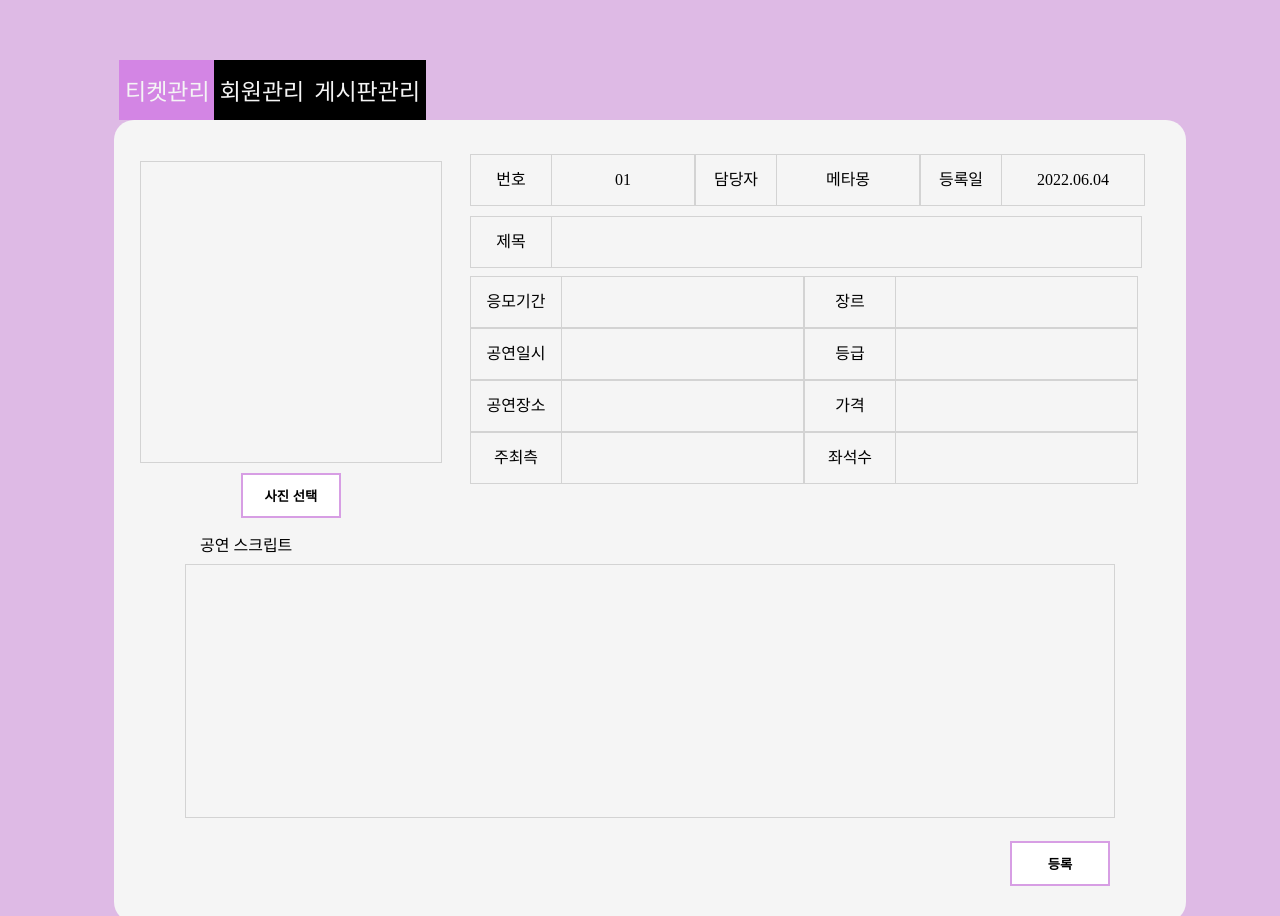
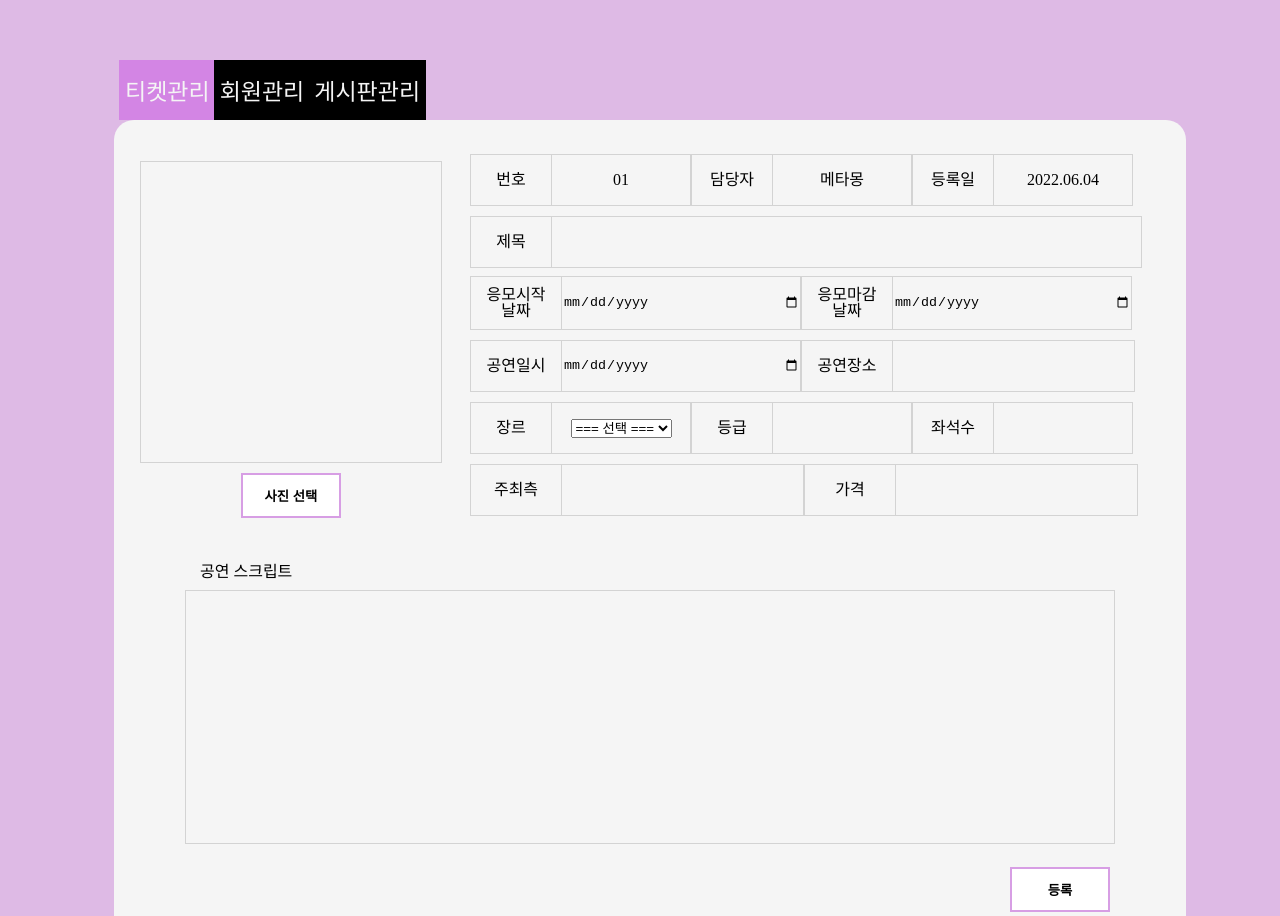
Before and after one commit to Meta-mong/Meta-Ticket-front-end, a plain HTML site: page view/admin_modifyticket.html in a window 1280 px wide. Shown: the top 916 px of the page. Drawn offline with nearby package versions, Linux system fonts and the light colour scheme.

Commit message:
feat: admin 티켓 페이지 수정

```diff
--- a/public/css/admin_ticket.css
+++ b/public/css/admin_ticket.css
@@ -74,7 +74,8 @@
   width: 100%;
 }
 
-.container .main .inner .list1 {
+.container .main .inner .list1,
+.container .main .inner .list4 {
   /* display: flex; */
   /* height : 50px;    */
   margin-bottom: 10px;
@@ -82,19 +83,22 @@
   border-collapse: collapse;
 }
 
-.container .main .inner .list1 table {
+.container .main .inner .list1 table,
+.container .main .inner .list4 table {
   table-layout: fixed;
   width: 700px;
   padding: 10px;
 }
 
-.container .main .inner .list1 tr {
+.container .main .inner .list1 tr,
+.container .main .inner .list4 tr {
   float: left;
   border: 1px solid lightgray;
 
 }
 
-.container .main .inner .list1 th {
+.container .main .inner .list1 th,
+.container .main .inner .list4 th {
   border-right: 1px solid lightgray;
   padding: 10px;
   width: 60px;
@@ -102,8 +106,9 @@
   vertical-align: middle;
 }
 
-.container .main .inner .list1 td {
-  width: 142px;
+.container .main .inner .list1 td,
+.container .main .inner .list4 td {
+  width: 138px;
   height: 30px;
   vertical-align: middle;
 }
@@ -130,7 +135,7 @@
 }
 
 .container .main .title td {
-  width: 587px;
+  width: 580px;
   height: 30px;
   vertical-align: middle;
 }
@@ -144,17 +149,16 @@
 
 .container .main .inner .list2,
 .container .main .inner .list3,
-.container .main .inner .list3,
 .container .main .inner .list5 {
   /* display: flex; */
   /* height : 50px;    */
+  margin-bottom: 10px;
   font-size: 16px;
   border-collapse: collapse;
 }
 
 .container .main .inner .list2 table,
 .container .main .inner .list3 table,
-.container .main .inner .list4 table,
 .container .main .inner .list5 table {
   table-layout: fixed;
   width: 700px;
@@ -162,7 +166,6 @@
 
 .container .main .inner .list2 tr,
 .container .main .inner .list3 tr,
-.container .main .inner .list4 tr,
 .container .main .inner .list5 tr {
   float: left;
   border: 1px solid lightgray;
@@ -170,7 +173,6 @@
 
 .container .main .inner .list2 th,
 .container .main .inner .list3 th,
-.container .main .inner .list4 th,
 .container .main .inner .list5 th {
   border-right: 1px solid lightgray;
   padding: 10px;
@@ -181,7 +183,6 @@
 
 .container .main .inner .list2 td,
 .container .main .inner .list3 td,
-.container .main .inner .list4 td,
 .container .main .inner .list5 td {
   width: 237px;
   height: 30px;
@@ -190,10 +191,23 @@
 
 .container .main .inner .list2 td input,
 .container .main .inner .list3 td input,
-.container .main .inner .list4 td input,
 .container .main .inner .list5 td input {
   height: 40px;
   width: 237px;
+  border: 0;
+  background-color: whitesmoke;
+}
+
+.container .main .inner .list4 td input{
+  height: 40px;
+  width: 110px;
+  border: 0;
+  background-color: whitesmoke;
+}
+
+.container .main .inner .list4 .genre{
+  width: 130px;
+  height: 40px;
   border: 0;
   background-color: whitesmoke;
 }
--- a/view/admin_modifyticket.html
+++ b/view/admin_modifyticket.html
@@ -64,12 +64,12 @@
             <div class="list2">
               <table id="vertical-1">
                 <tr>
-                  <th>응모기간</th>
-                  <td><input type="text" placeholder=""></td>
+                  <th>응모시작날짜</th>
+                  <td><input type="date" placeholder=""></td>
                 </tr>
                 <tr>
-                  <th>장르</th>
-                  <td><input type="text" placeholder=""></td>
+                  <th>응모마감날짜</th>
+                  <td><input type="date" placeholder=""></td>
                 </tr>
               </table>
             </div>
@@ -77,10 +77,10 @@
               <table id="vertical-1">
                 <tr>
                   <th>공연일시</th>
-                  <td><input type="text" placeholder=""></td>
+                  <td><input type="date" placeholder=""></td>
                 </tr>
                 <tr>
-                  <th>등급</th>
+                  <th>공연장소</th>
                   <td><input type="text" placeholder=""></td>
                 </tr>
               </table>
@@ -88,11 +88,23 @@
             <div class="list4">
               <table id="vertical-1">
                 <tr>
-                  <th>공연장소</th>
+                  <th>장르</th>
+                  <td>
+                  <select name="genre" id = "genre" name = "genre" required="required" >
+                  <option value="">=== 선택 ===</option>
+                  <option value="콘서트">콘서트</option>
+                  <option value="뮤지컬/연극">뮤지컬/연극</option>
+                  <option value="클래식">클래식</option>
+                  <option value="전시/행사">전시/행사</option>
+                  </select>
+                  </td>
+                </tr>
+                <tr>
+                  <th>등급</th>
                   <td><input type="text" placeholder=""></td>
                 </tr>
                 <tr>
-                  <th>가격</th>
+                  <th>좌석수</th>
                   <td><input type="text" placeholder=""></td>
                 </tr>
               </table>
@@ -104,7 +116,7 @@
                   <td><input type="text" placeholder=""></td>
                 </tr>
                 <tr>
-                  <th>좌석수</th>
+                  <th>가격</th>
                   <td><input type="text" placeholder=""></td>
                 </tr>
               </table>
```
Also changed, not shown: view/admin_addticket.html (+21 -9 lines), view/admin_ticketDetail.html (+15 -11 lines).
